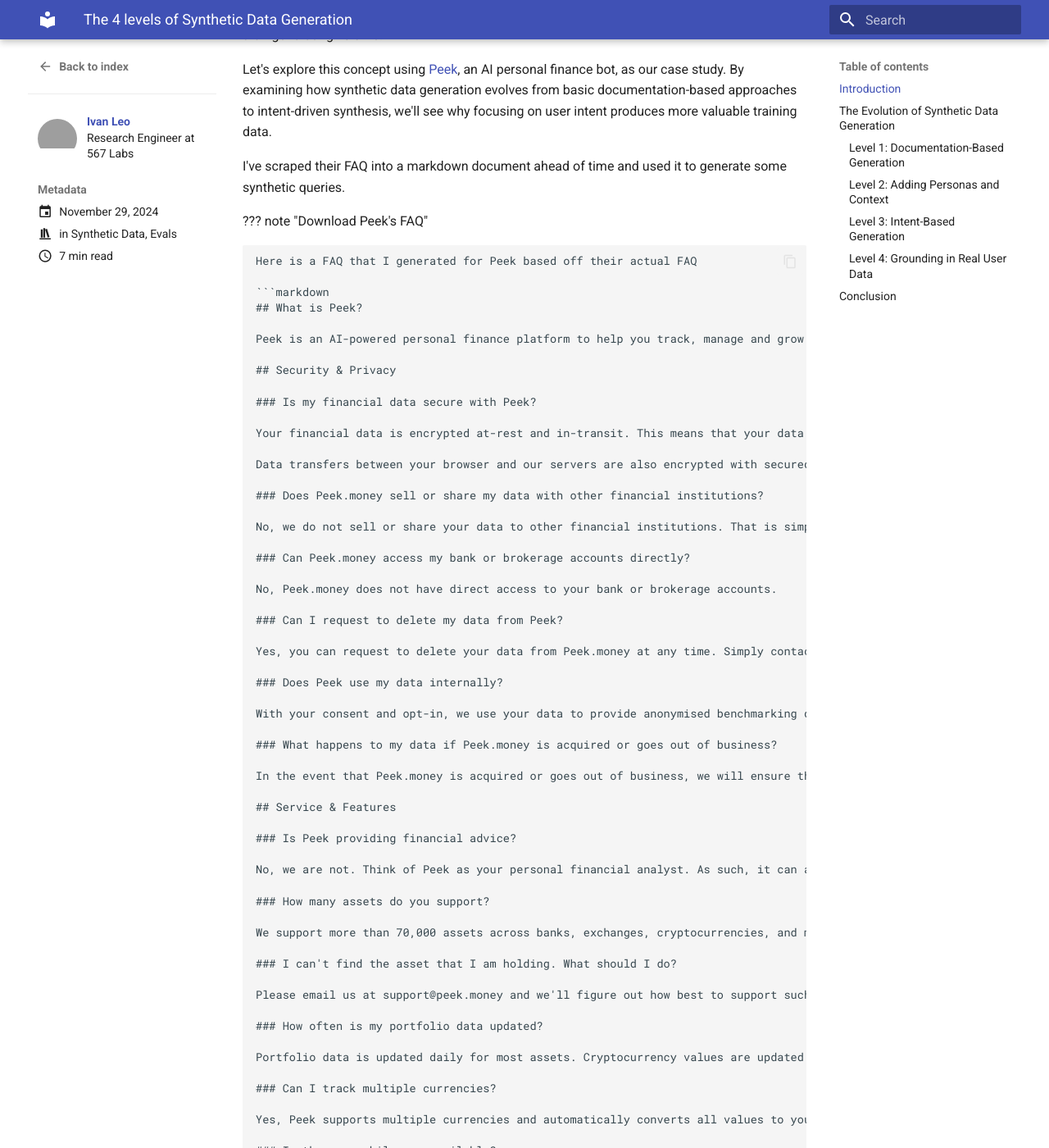
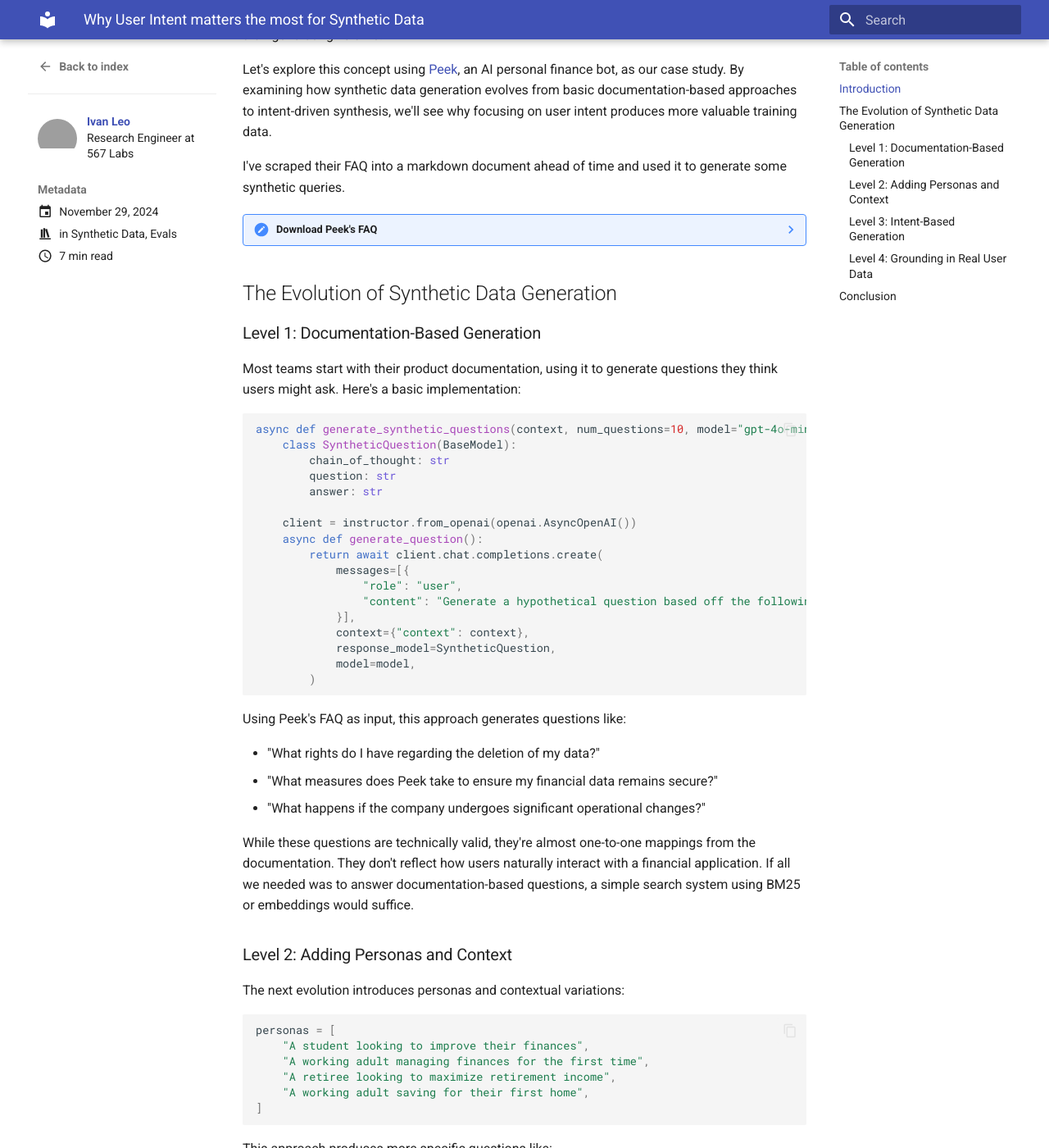
Before and after one commit to ivanleomk/ivanleomk.github.io, an MkDocs documentation site: the page built from docs/blog/posts/generating-user-queries.md, in a window 1280 px wide and 1400 px high, scrolled down 319 px. Shown: the whole window at 82% size. Built offline with MkDocs 1.6.1 and Material for MkDocs 9.7.7, drawn with Linux system fonts in a browser that asks for light colours; a script that is not in the unit is left out; some of the changed text lies outside the part shown; grey boxes are pictures that could not be loaded.

Commit message:
Updated mkdocs

```diff
--- a/docs/blog/posts/generating-user-queries.md
+++ b/docs/blog/posts/generating-user-queries.md
@@ -1,5 +1,5 @@
 ---
-title: The 4 levels of Synthetic Data Generation
+title: Why User Intent matters the most for Synthetic Data
 date: 2024-11-29
 description: The easiest thing you can do today to improve your synthetic data quality
 categories:
--- a/mkdocs.yml
+++ b/mkdocs.yml
@@ -31,6 +31,9 @@
             allow_inspection: true
             show_bases: true
 markdown_extensions:
+  - admonition
+  - pymdownx.details
+  - pymdownx.superfences
   - pymdownx.arithmatex:
       generic: true
   - pymdownx.highlight:
```
